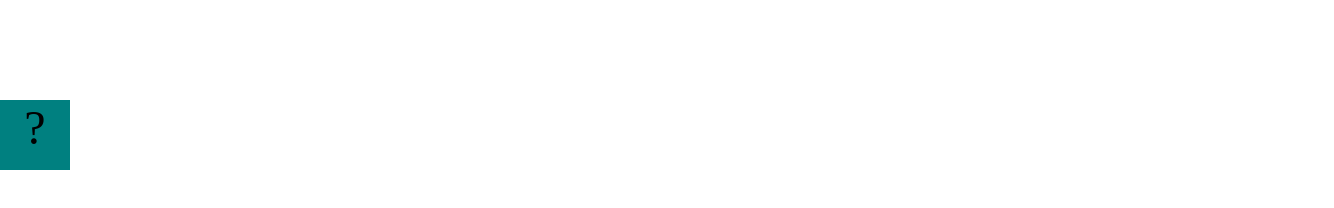
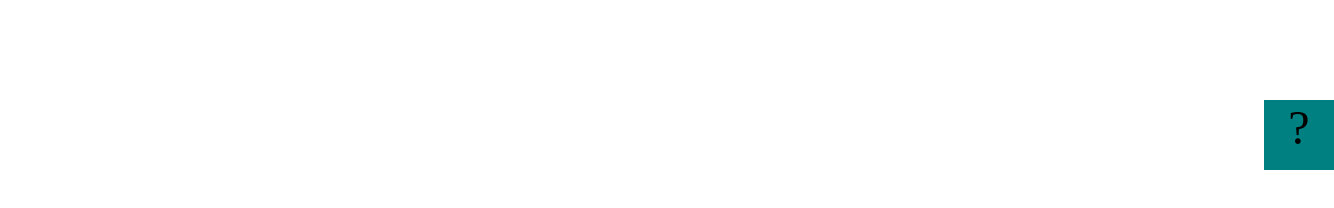
Before and after one commit to Melody-morales/Melody-morales.github.io, a plain HTML site: page fsd-projects/bouncing-box/index.html in a window 1280 px wide. Shown: the whole page, 1334 px wide, since content can reach past the window. Drawn offline with Linux system fonts and the light colour scheme.

Commit message:
function update() {         moveBoxTo(boardWidth);

```diff
--- a/fsd-projects/bouncing-box/index.html
+++ b/fsd-projects/bouncing-box/index.html
@@ -80,6 +80,7 @@
          * If the box drifts off the screen, turn it around!
          */
         function update() {
+        moveBoxTo(boardWidth);
 
 
 
```
